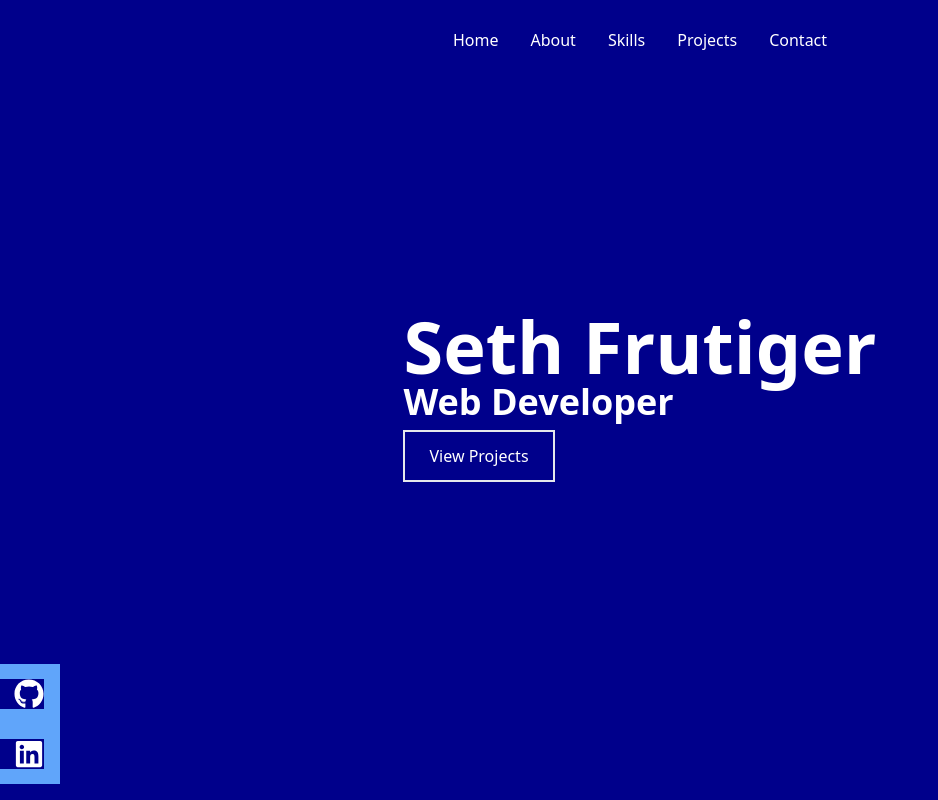
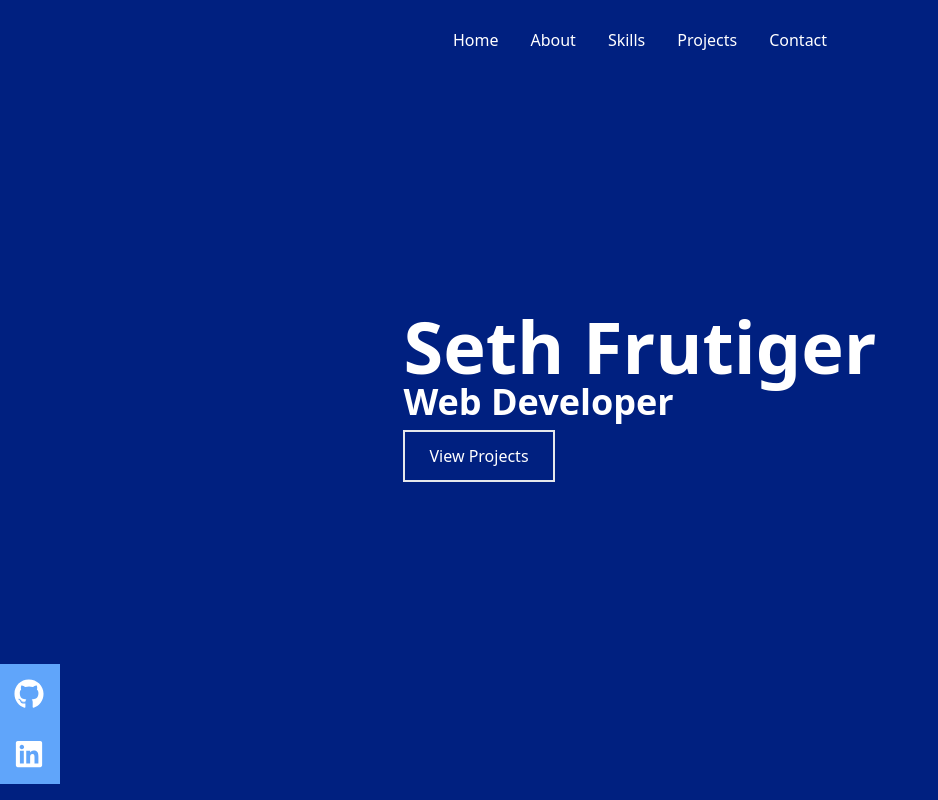
Before and after one commit to sfrutiger/portfolio-site, a React (Create React App) app: page / in a window 1280 px wide. Shown: the top 800 px of the page, without its empty margins (0-938 px from the left). Built offline with nearby package versions, Linux system fonts and the light colour scheme.

Commit message:
fixed mismatched colors in mobile menu

```diff
--- a/src/components/Navbar.jsx
+++ b/src/components/Navbar.jsx
@@ -7,7 +7,7 @@
     const handleClick = () => setNav(!nav)
 
     return (
-        <div className='fixed w-full h-[80px] flex justify-end md:justify-center items-center px-4 md:bg-[darkblue]'>
+        <div className='fixed w-full h-[80px] flex justify-end md:justify-center items-center px-4'>
             <ul className='hidden md:flex'>
                 <li>
                     <Link to="home" smooth={true} duration={300}>Home</Link>
@@ -32,7 +32,7 @@
             </div>
 
             {/* Mobile menu */}
-            <ul className={!nav ? 'hidden' : 'absolute top-0 left-0 w-full h-screen bg-[darkblue] flex flex-col justify-center items-center'}>
+            <ul className={!nav ? 'hidden' : 'absolute top-0 left-0 w-full h-screen flex flex-col justify-center items-center'}>
                 <li className='py-4 text-4xl'>
                     <Link to="home" smooth={true} duration={300} onClick={handleClick}>Home</Link>
                 </li>
@@ -57,14 +57,14 @@
             {/* Social icons */}
             <div className='hidden md:flex fixed flex-col bottom-[2%] left-0'>
                 <ul>
-                    <li className='w-[160px] h-[60px] flex justify-between items-center ml-[-100px] hover:ml-[-10px] duration-300 bg-blue-400'>
-                        <a className='flex justify-between items-center w-full text-white' href='https://github.com/sfrutiger'>
-                            Github <FaGithub size={30}/>
+                    <li className='social-icons'>
+                        <a className='flex justify-between items-center w-full bg-blue-400 text-white' href='https://github.com/sfrutiger'>
+                            Github <FaGithub className="bg-blue-400" size={30}/>
                         </a>
                     </li>
-                    <li className='w-[160px] h-[60px] flex justify-between items-center ml-[-100px] hover:ml-[-10px] duration-300 bg-blue-400'>
-                        <a className='flex justify-between items-center w-full text-white' href='https://www.linkedin.com/in/seth-frutiger'>
-                            LinkedIn <FaLinkedin size={30}/>
+                    <li className='social-icons'>
+                        <a className='flex justify-between items-center w-full bg-blue-400 text-white' href='https://www.linkedin.com/in/seth-frutiger'>
+                            LinkedIn <FaLinkedin className="bg-blue-400" size={30}/>
                         </a>
                     </li>
                 </ul>
--- a/src/index.css
+++ b/src/index.css
@@ -4,7 +4,7 @@
 
 @layer base {
   * {
-    @apply bg-[darkblue]
+    @apply bg-blue-900
     text-white;
   }
 
@@ -27,6 +27,19 @@
     font-bold
     border-b-4;
   }
+
+  .social-icons {
+    @apply w-[160px]
+    h-[60px]
+    flex
+    justify-between
+    items-center
+    ml-[-100px]
+    hover:ml-[-10px]
+    duration-300
+    bg-blue-400;
+  }
+
   input {
     @apply bg-white
     text-black
--- a/tailwind.config.js
+++ b/tailwind.config.js
@@ -1,7 +1,13 @@
 module.exports = {
   content: ["./src/**/*.{html,js,jsx}"],
   theme: {
-    extend: {},
+    extend: {
+      colors: {
+        blue: {
+          900: "#002080",
+        },
+      },
+    },
   },
   plugins: [],
-}
+};
```
